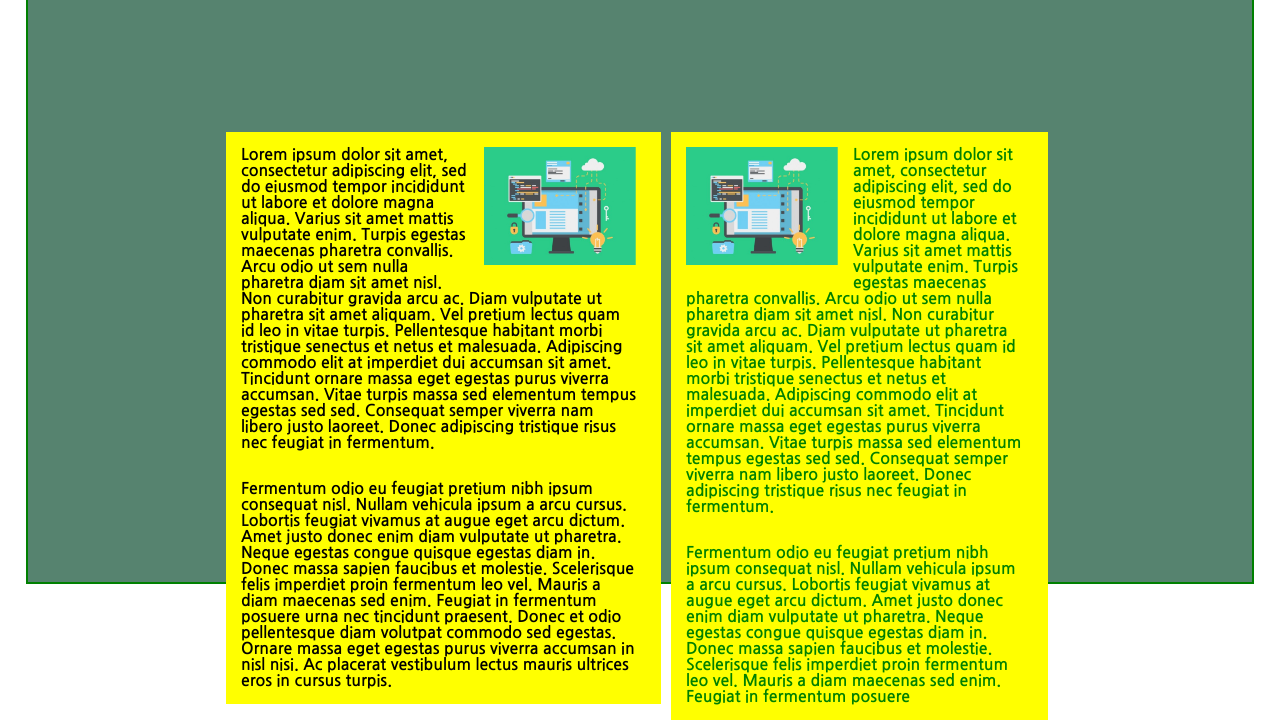
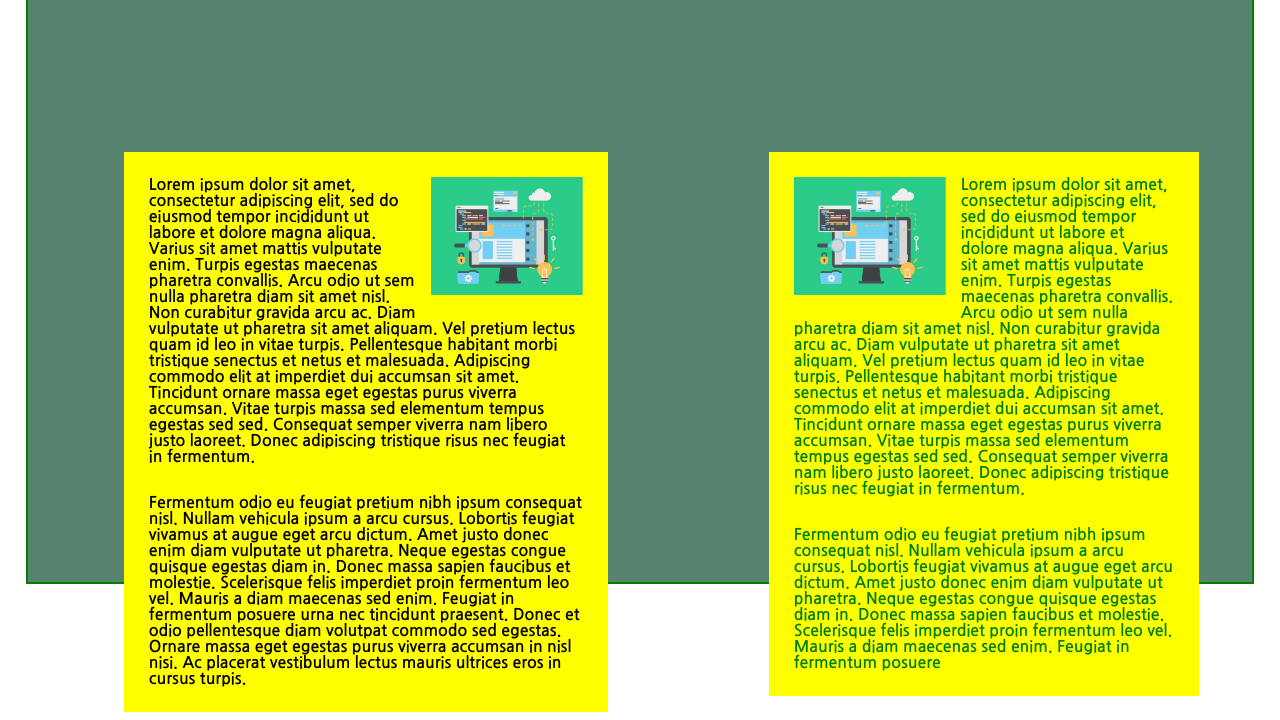
Before and after one commit to anjelikakaz/unilab_lesson4, a plain HTML site: page index.html in a window 1280 px wide. Shown: the part 218-938 px from the top of the page. Drawn offline with Linux system fonts and the light colour scheme.

Commit message:
Update style.css

```diff
--- a/styles/style.css
+++ b/styles/style.css
@@ -47,20 +47,32 @@ body{
 	height: 151px;
 	margin-right: 65px;
 	margin-top: 35px;
+	margin-bottom: 20px;
 }
 .container{
-	width: 90%;
-	margin-top: 7%;
+	width: 100%;
+	float: right;
+	margin-right: 5%;
 }
 .block{
     width: 45%;
     background-color: yellow;
     display: inline-block;
     float: left;
-    margin-left: 5%;
     font-family: 'Nanum Gothic';
-    padding-right: 10px;
+    padding: 10px;
 }
+
+.second-block{
+	width: 40%;
+	background-color: yellow;
+	display: inline-block;
+	float: right;
+	color: green;
+	font-family: 'Nanum Gothic';
+    padding: 10px;
+}
+
 .picture{
 	float: right;
     padding: 15px;
@@ -73,18 +85,9 @@ body{
 	padding: 15px;
 }
 .text-block{
-	padding: 15px;4
+	padding: 15px;
 }
-.second-block{
-	width: 39%;
-	background-color: yellow;
-	display: inline-block;
-	float: right;
-	margin-right: 10%;
-	color: green;
-	font-family: 'Nanum Gothic';
-    padding-right: 10px;
-}
+
 .clear{
 	clear: both;
 }
```
